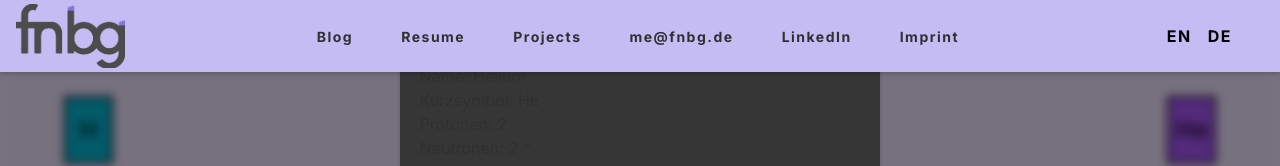
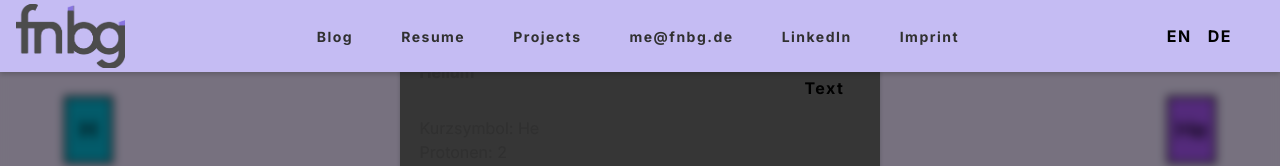
Before and after one commit to BambiMC/Matics, a Next.js app: page /periodicTable in a window 1280 px wide. Both pictures are taken after a click on the element "He". Shown: the top 166 px of the page. Built offline with nearby package versions, Linux system fonts and the light colour scheme.

Commit message:
fix stuff in periodic table, try to simplify the css massively

```diff
--- /dev/null
+++ b/app/components/Button/Button.tsx
@@ -0,0 +1,16 @@
+import React from 'react';
+
+type ButtonProps = {
+    children: React.ReactNode; // The 'children' prop for the button text
+    onClick: () => void;
+};
+
+const Button: React.FC<ButtonProps> = ({ onClick, children }) => {
+    return (
+        <button onClick={onClick} className="button p-4">
+            {children}
+        </button>
+    );
+};
+
+export default Button;
--- a/app/components/ElementPopUp/ElementPopUp.module.css
+++ b/app/components/ElementPopUp/ElementPopUp.module.css
@@ -21,7 +21,22 @@
 }
 
 p.element-text {
-  padding: 2rem;
-  margin: 100px;
+  padding: 20px;
+  margin: 20px;
+  /* Add padding to the top and bottom (adjust as needed) */
   font: normal;
+  color: #f00;
 }
+
+button.close-button {
+  position: absolute;
+  top: 0;
+  right: 0;
+  margin: 8px;
+  padding: 4px 8px;
+  background-color: #f00 !important; /* Adjust the background color as needed */
+  color: #f00 !important; /* Adjust the text color as needed */
+  border: none;
+  border-radius: 4px;
+  cursor: pointer;
+}
--- a/app/components/ElementPopUp/ElementPopUp.tsx
+++ b/app/components/ElementPopUp/ElementPopUp.tsx
@@ -1,6 +1,7 @@
 import React, { useEffect } from 'react';
 import styles from './ElementPopUp.module.css';
 import { ElementData } from '@public/libraryChemistry';
+import Button from '../Button/Button';
 
 interface PopUpProps {
     onClose: () => void;
@@ -25,7 +26,10 @@ const ElementPopUp: React.FC<PopUpProps> = ({ onClose, elementData, addClasses }
     return (
         <div className={overlayClasses}>
             <div className={`text-xs md:text-base 2xl:text-xl font-normal ${styles.popup}`}>
-                <p className='element-text'>Name: {elementData ? elementData.name : ''}</p>
+                <div className='flex header-row justify-between'>
+                    <p className='element-text font-bold'>{elementData ? elementData.name : ''}</p>
+                    <Button onClick={handleCloseClick}>Text</Button>
+                </div>
                 <p className='element-text'>Kurzsymbol: {elementData ? elementData.kurzsymbol : ''}</p>
                 <p className='element-text'>Protonen: {elementData ? elementData.protonen : ''}</p>
                 <p className='element-text'>Neutronen: {elementData ? elementData.neutronen : ''} *</p>
@@ -55,7 +59,6 @@ const ElementPopUp: React.FC<PopUpProps> = ({ onClose, elementData, addClasses }
 
 
 
-                <button onClick={handleCloseClick}>Close</button>
             </div>
         </div>
     );
--- a/app/globals.css
+++ b/app/globals.css
@@ -77,14 +77,14 @@ main {
   padding-bottom: 50px;
 }
 
-svg>line {
+svg > line {
   stroke: var(--fnbg-purple);
   fill: var(--fnbg-purple);
   color: var(--fnbg-purple);
 }
 
-#sun>path,
-#moon>path {
+#sun > path,
+#moon > path {
   fill: var(--fnbg-purple);
   color: var(--fnbg-purple);
   stroke: var(--fnbg-purple);
@@ -118,7 +118,6 @@ a {
   font-size: 14px;
   color: var(--fnbg-purple) !important;
 }
-
 
 footer {
   color: var(--fnbg-purple);
@@ -158,7 +157,6 @@ h3 {
   color: var(--fnbg-orange);
 }
 
-
 nav,
 section,
 footer {
@@ -180,5 +178,4 @@ textarea {
 a:hover,
 button:hover {
   transform: scale(1.08) !important;
-  color: #ffffff !important;
 }
```
